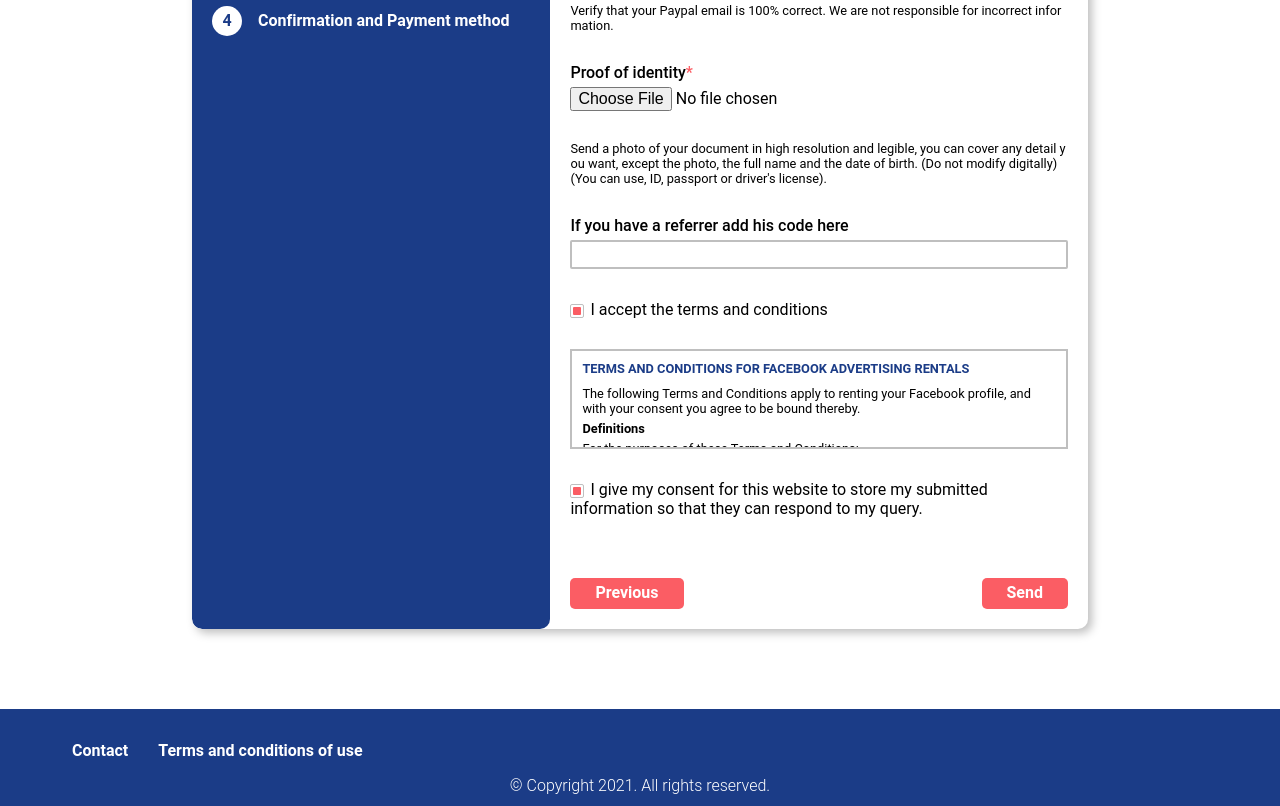
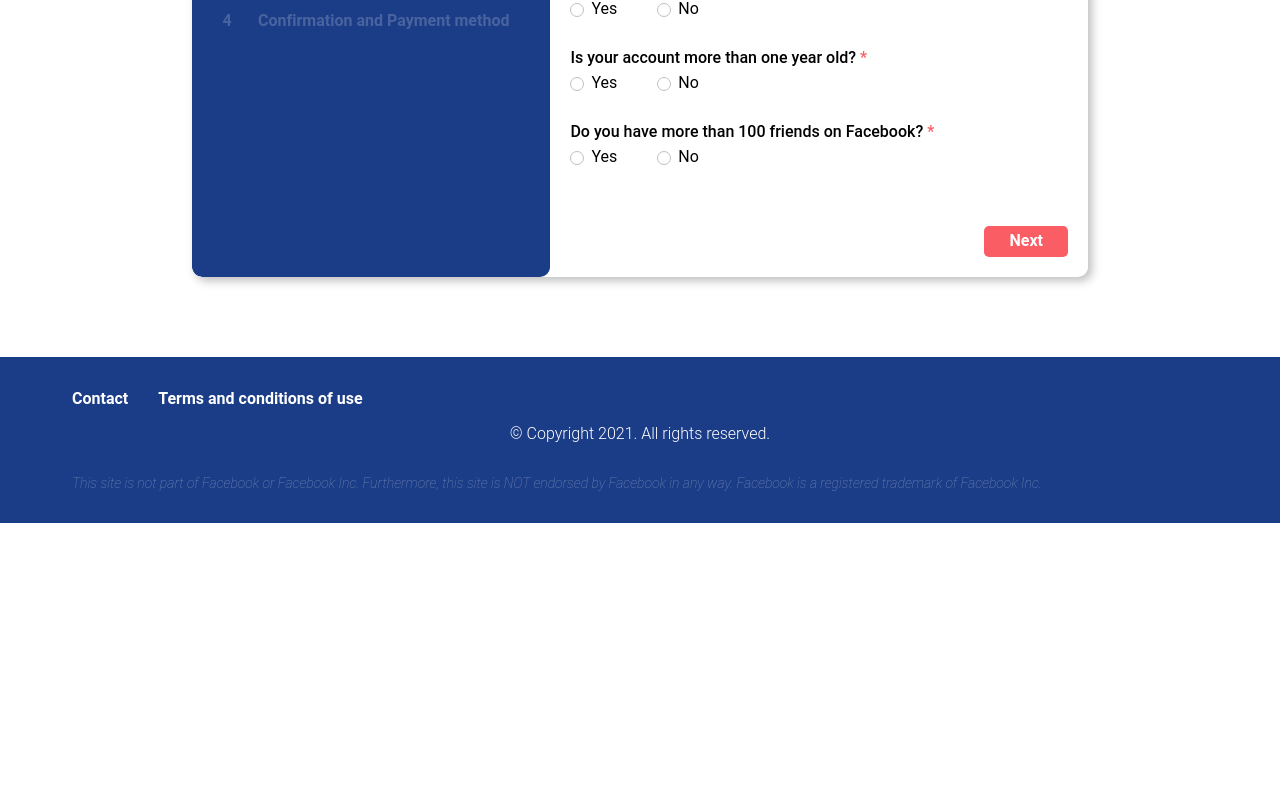
Before and after one commit to julio-benavente/fbangel-project, a React (Create React App) app in the folder client/: page /join-now in a window 1280 px wide. Shown: the part 494-1300 px from the top of the page. After the commit the page ends 1017 px from the top, so only its background shows below. Built offline with nearby package versions, Linux system fonts and the light colour scheme.

Commit message:
rental form and referral form reseted

```diff
--- a/client/src/components/JoinNow/Form.js
+++ b/client/src/components/JoinNow/Form.js
@@ -33,7 +33,7 @@ import sendDataToBoard from "../../utils/sendDataToBoard";
 
 const Form = () => {
   const { t } = useTranslation();
-  const [formStep, setFormStep] = useState(4);
+  const [formStep, setFormStep] = useState(1);
   const formData = useRef();
 
   const defaultValues = {
@@ -81,7 +81,7 @@ const Form = () => {
       stepFour: {
         referral: token,
       },
-      ...defaultValues,
+      // ...defaultValues,
     },
   });
 
--- a/client/src/components/ReferralRegistration/ReferralRegistrationForm.js
+++ b/client/src/components/ReferralRegistration/ReferralRegistrationForm.js
@@ -29,7 +29,7 @@ import sendDataToBoard from "../../utils/sendDataToBoard";
 const Form = () => {
   const { t } = useTranslation();
 
-  const [formStep, setFormStep] = useState(2);
+  const [formStep, setFormStep] = useState(1);
   const formData = useRef();
   const defaultValues = {
     stepOne: {
@@ -60,7 +60,7 @@ const Form = () => {
   };
   const methods = useForm({
     mode: "all",
-    defaultValues,
+    // defaultValues,
   });
 
   const {
```
